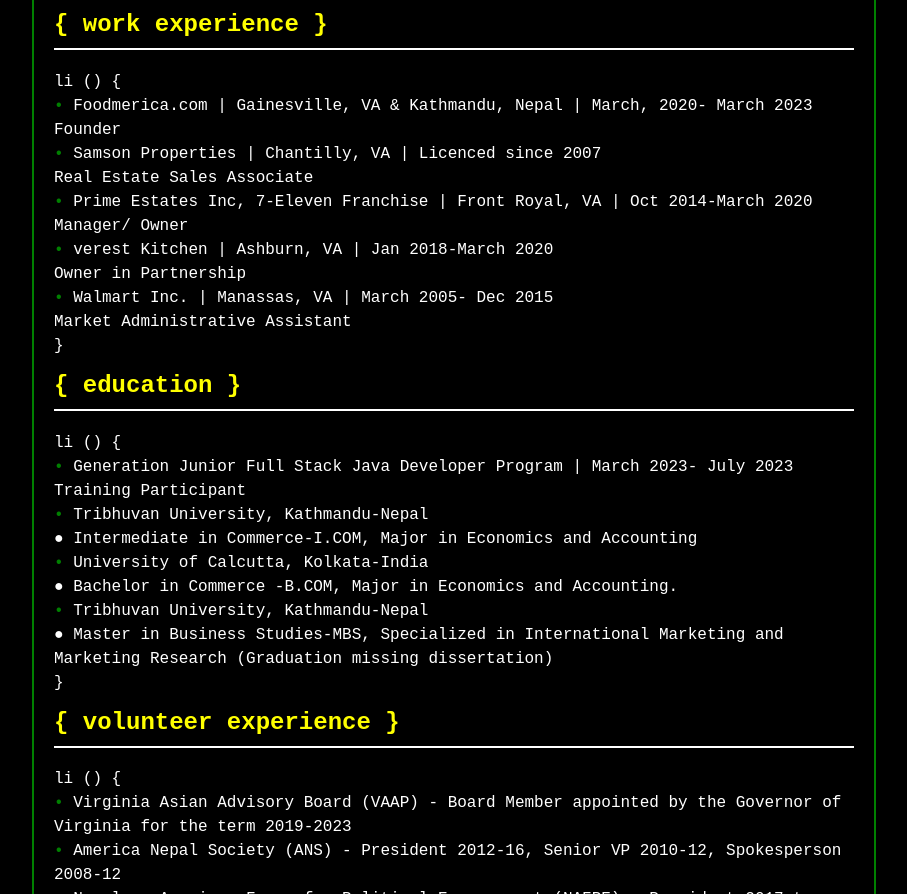
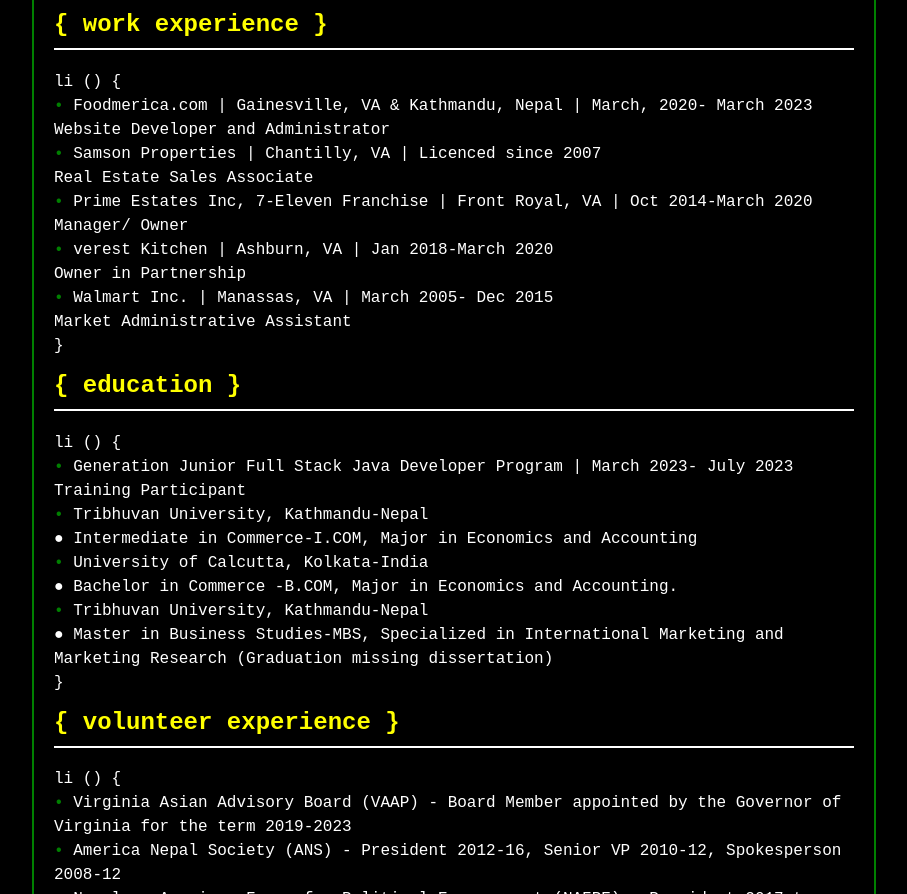
Before and after one commit to jewantiwari/myPortfolioWebsite, a plain HTML site: page resume.html in a window 1280 px wide. Shown: the part 1128-2022 px from the top of the page, without its empty margins (186-1093 px from the left). Drawn offline with Linux system fonts and the light colour scheme.

Commit message:
New Resume Attached

```diff
--- a/resume.html
+++ b/resume.html
@@ -88,7 +88,7 @@
           <h2 id="res-h2">{ work experience }</h2>
           <ul> li () {
             <li>Foodmerica.com | Gainesville, VA & Kathmandu, Nepal | March, 2020- March 2023 <br>
-              Founder
+              Website Developer and Administrator
                </li>
             <li>Samson Properties | Chantilly, VA | Licenced since 2007 <br>
                 Real Estate Sales Associate</li>
```
Also changed, not shown: 1 other file.
